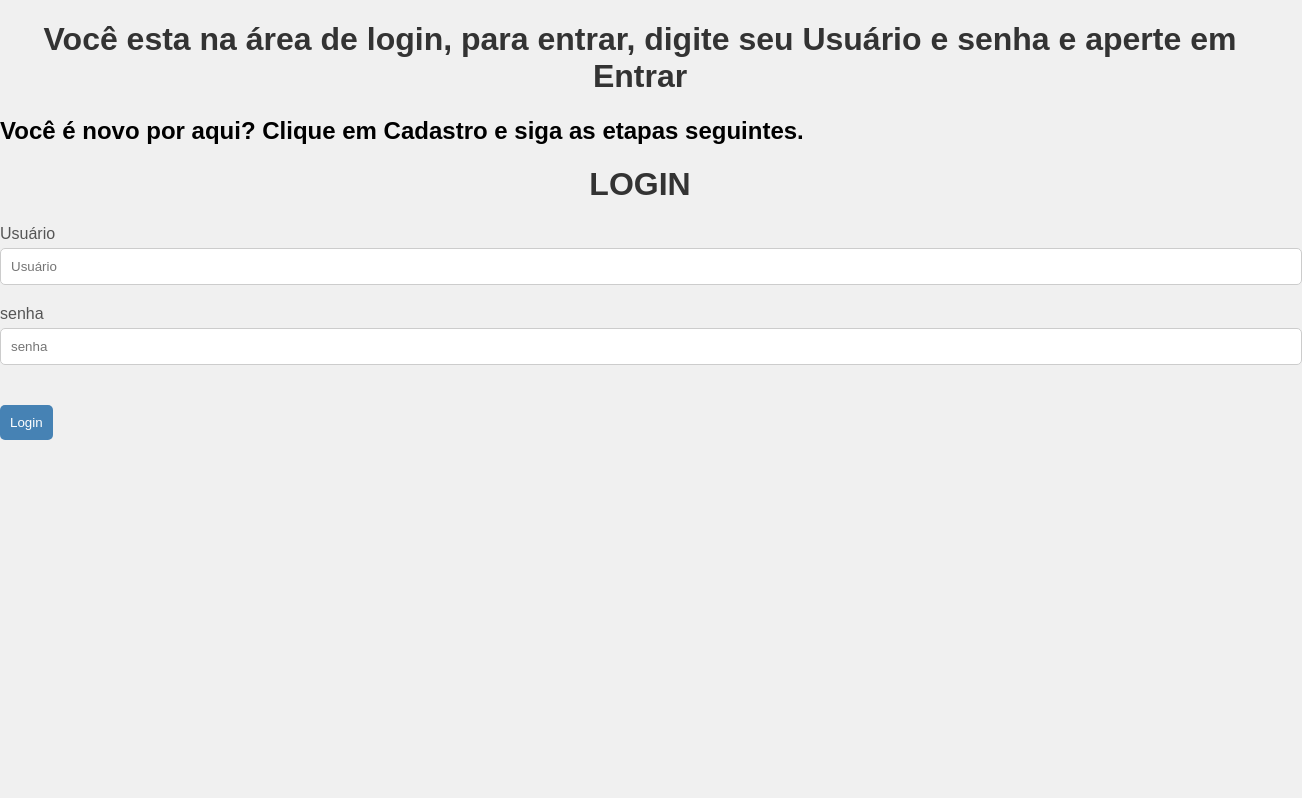
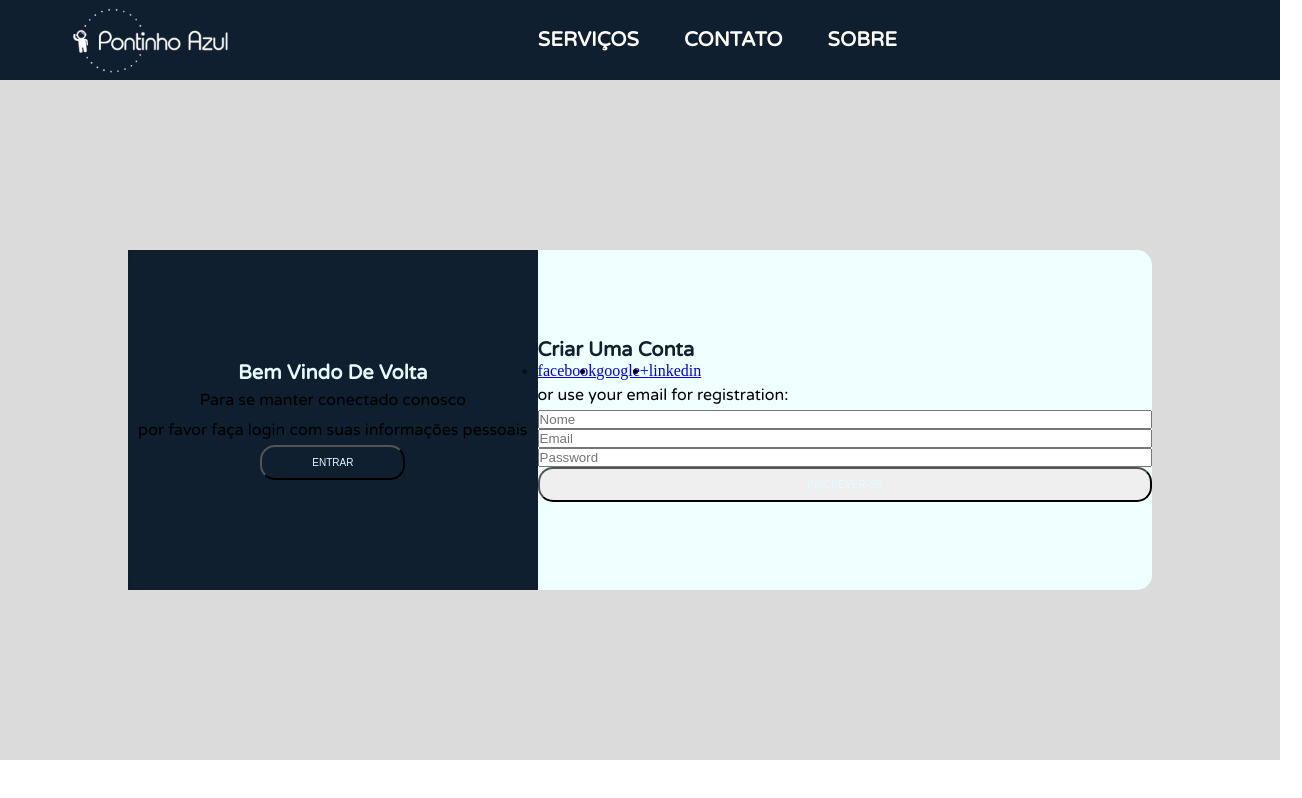
Before and after one commit to LarissaMendesCode/Projeto-BlueTech, a plain HTML site: page BlueTech/Login.html in a window 1280 px wide. Shown: the whole page, 1302 px wide, since content can reach past the window. Drawn offline with Linux system fonts and the light colour scheme.

Commit message:
atualização - JF

```diff
--- a/BlueTech/Login.html
+++ b/BlueTech/Login.html
@@ -1,33 +1,95 @@
 <!DOCTYPE html>
-<html lang="pt-BR">
+<html lang="pr-bt" class="html-login">
+
 <head>
     <meta charset="UTF-8">
     <meta name="viewport" content="width=device-width, initial-scale=1.0">
-    <title>Login</title>
-    <link rel="stylesheet" href="estilos.css" />
+    <title>Clínica Pontinho Azul</title>
+
+    <link rel="stylesheet" href="css/estilos_JF.css">
+
+    <link rel="shortcut icon" type="imagex/png" href="Imagens/ícone.png">
+
+    <link rel="preconnect" href="https://fonts.googleapis.com">
+    <link rel="preconnect" href="https://fonts.gstatic.com" crossorigin>
+    <link href="https://fonts.googleapis.com/css2?family=Comfortaa:wght@300..700&family=Varela+Round&display=swap" rel="stylesheet">
+
 </head>
-<body class="fundo_telaLogin">
-    <div class="main-login">
-        <div class="left-login">
-            <h1 class="texto-entrada">Você esta na área de login, para entrar, digite seu Usuário e senha e aperte em Entrar</h1>
-            <h2>Você é novo por aqui? Clique em Cadastro e siga as etapas seguintes.</h2>
+<body class="body-login">
+    <header id="header-login" class="header">
+        <div class="conteiner">
+            <div class="flex">
+
+                <a class="link-logo" href="Home.html">
+                    <img class="imd_logo" src="Imagens/Pontinho-Azul-11-3_01.png" alt="Logo pontinho azul">
+                </a>
+
+                <nav>
+                    <ul>
+                        <li><a href="#">SERVIÇOS</a></li>
+                        <li><a href="#">CONTATO</a></li>
+                        <li><a href="#">SOBRE</a></li>
+                    </ul>
+                </nav>
+
+                <div class="btm-login-no">
+                </div>
+
+            </div>
         </div>
-        <div class="right-login">
-            <div class="card-login">
-                <H1>LOGIN</H1>
-                <div class="textfiel">
-                    <label for="usuario">Usuário</label>
-                    <input type="text" name="usuario" placeholder="Usuário">
-                </div>
-                <div class="textfiel">
-                    <label for="Senha">senha</label>
-                    <input type="password" name="senha" placeholder="senha">
-                </div>
-                <button class="btn-login">Login</button>
-            </div>
+    </header>
 
-        </div>
-
-    </div>
+        <div class="conteiner-card">
+            <div class="content first-content">
+                <div class="first-column">
+                    <h2 class="title">Bem vindo de volta</h2>
+                    <p class="description">Para se manter conectado conosco</p>
+                    <p class="description">por favor faça login com suas informações pessoais</p>
+                    <button class="btn btn-primary">Entrar</button>
+                </div><!-- first-column -->
+                <div class="second-column">
+                    <h2 class="title title-Color-azulbase">Criar uma conta</h2>
+                    <div class="social-media">
+                        <ul class="list-socialmidia">
+                            <li><a href="#">facebook</a></li>
+                            <li><a href="#">google+</a></li>
+                            <li><a href="#">linkedin</a></li>
+                        </ul>
+                    </div><!-- social-media -->
+                    <p class="description">or use your email for registration:</p>
+                    <form action="form" class="form-etrar-cadastrar">
+                        <input type="text" placeholder="Nome">
+                        <input type="email" placeholder="Email">
+                        <input type="password" placeholder="Password">
+                        <button class="btn">Inscrever-se</button>
+                    </form>
+                </div><!-- second-column -->
+            </div><!-- content firdt-content -->
+            <div class="content second-content">
+                <div class="first-column">
+                    <h2 class="title">Olá, amigo(a)!</h2>
+                    <p class="description">Insira seus dados pessoais</p>
+                    <p class="description">e comece a jornada conosco</p>
+                    <button class="btn">Inscrever-se</button>
+                </div><!-- first-column -->
+                <div class="second-column">
+                    <h2 class="title">fazer login</h2>
+                    <div class="social-media">
+                        <ul class="list-socialmidia">
+                            <li><a href="#">facebook</a></li>
+                            <li><a href="#">google+</a></li>
+                            <li><a href="#">linkedin</a></li>
+                        </ul>
+                    </div><!-- social-media -->
+                    <p class="description">ou use sua conta:</p>
+                    <form action="form">
+                        <input type="email" placeholder="Email">
+                        <input type="password" placeholder="Password">
+                        <a href="#">Esqueceu sua senha</a>
+                        <button class="btn btn-primary">Entrar</button>
+                    </form>
+                </div><!-- second-column -->
+            </div><!-- content second-content -->
+        </div><!-- conteiner-card -->
 </body>
 </html>
--- /dev/null
+++ b/BlueTech/css/estilos_JF.css
@@ -0,0 +1,235 @@
+*{
+    margin: 0;
+    padding: 0;
+    box-sizing: border-box;
+}
+
+:root{
+    --global-color-azul-extra-claro:    hsl(189, 100%, 95%);
+    --global-color-azul-claro:          rgb(30, 140, 255);
+    --global-color-azul-escuro:         rgba(4, 19, 36, 0.95);
+    --global-color-fundo:               azure;
+}
+
+body{
+    width: 100%;
+}
+
+.varela-round-regular {
+    font-family: "Varela Round", sans-serif;
+    font-weight: 400;
+    font-style: normal;}
+
+.html-home{
+    height: 300vh;
+    min-width: 545px;}
+
+.html-login{
+    max-height: 90vh;
+    min-width: 545px;}
+
+.conteiner{
+    max-width: 1280px;
+    height: 100%;
+    margin: auto;
+    padding: 0px 5%;}
+
+.flex{
+    height: 100%;
+    display: flex;
+    align-items: center;
+    justify-content: space-between;}
+
+#header-login{
+    background-color:var(--global-color-azul-escuro);
+    padding: 10px 10px;}
+
+#header-login a{
+    color:rgb(255, 255, 255);}
+
+#header-home{
+    width: 100%;
+    height: 80px;
+    padding: 5px 10px;
+    position: fixed;
+    top: 0;
+    left: 0;
+    background-color: var(--global-color-azul-claro);
+    transition: 0.5s;
+    box-shadow: 2px 5px 10px rgba(56, 56, 56, 0.479);}
+
+#header-login{
+    width: 100%;
+    height: 80px;
+    padding: 5px 10px;
+    box-shadow: 2px 5px 10px rgba(56, 56, 56, 0.479);}
+
+#header-home.rolagem{
+    background-color: var(--global-color-azul-escuro);
+    padding: 10px 10px;}
+
+#header-home.rolagem a{
+    color:rgb(255, 255, 255);}
+
+header div, header div div, header div div a{
+    height: 100%;}
+
+header div div a img{
+    height: 100%;}
+
+header div{
+    height: 100%;}
+
+header ul{
+    font-family: "Varela Round", sans-serif;
+    font-size: 15pt;
+    font-weight: bold;
+    list-style-type: none;}
+
+header ul li{
+    display: inline-block;
+    margin: 0 20px;}
+
+header ul li a{
+    color: rgb(0, 48, 136);
+    text-decoration: none;
+    position: relative;}
+
+nav a::after{
+    content: " ";
+    width: 0%;
+    height: 2px;
+    border-radius: 2px;
+    background-color: var(--global-color-fundo);
+    position: absolute;
+    bottom: 0px;
+    left: 0px;
+    transition: 0.3s;}
+
+nav a:hover::after{
+    width: 100%;}
+
+.btm-login a{
+    display: flex;
+    align-items: center;
+    text-decoration: none;}
+
+.btm-login button{
+    font-family: "Varela Round", sans-serif;
+    font-size: large;
+    font-weight: bold;
+    width: 120px;
+    height: 60%;
+    border: 0;
+    border-radius: 5px;
+    background-color: var(--global-color-fundo);
+    color: var(--global-color-azul-escuro);
+    cursor: pointer;
+    transition: .2s;}
+
+.btm-login-no{
+    width: calc(".btm-login butoon");}
+
+#home-main{
+    height: 100vh;
+    margin-top: 12vh;
+    background-position: center;
+    background-repeat: no-repeat;
+    background-size: cover;
+    background-image: linear-gradient(rgb(0, 0, 0, 0),rgb(125, 225, 255),rgba(0, 0, 0, 0));}
+
+.conteiner-card{
+    width: 100vw;
+    height: 85vh;
+    display: flex;
+    justify-items: center;
+    align-items: center;
+    background-color:rgb(219, 219, 219);
+}
+.content{
+    margin: auto;
+    width: 80%;
+    height: 50%;
+    background-color:var(--global-color-fundo);
+    border-radius: 15px;
+    display: flex;
+    justify-content: space-between;
+    align-items: center;
+    position: relative;
+}
+
+.content::before{
+    content: " ";
+    position: absolute;
+    background-color: var(--global-color-azul-escuro);
+    width: 40%;
+    height: 100%;
+
+}
+
+.title{
+    color: var(--global-color-azul-extra-claro);
+    font-family: "Varela Round", sans-serif;
+    font-size: 15pt;
+    font-weight: bold;
+    text-transform: capitalize;
+}
+
+.title-Color-azulbase{
+    color:var(--global-color-azul-escuro);
+}
+
+.description{
+    font-family: "Varela Round", sans-serif;
+    font-size: 14;
+    font-weight: 300;
+    line-height: 30px;
+}
+
+.first-content{
+    display: flex;
+}
+
+.first-column{
+    width: 40%;
+    text-align: center;
+    flex: 1 0 initial;
+    z-index: 10;
+}
+
+.second-column{
+    flex: 2 0 auto;
+}
+
+.list-socialmidia{
+    display: flex;
+}
+
+.form-etrar-cadastrar{
+    display: flex;
+    flex-direction: column;
+}
+
+.second-content{
+    position: absolute;
+    display: none;
+}
+
+.btn{
+    border-radius: 15px;
+    text-transform: uppercase;
+    color: var(--global-color-azul-extra-claro);
+    font-size: 10px;
+    padding: 10px 50px;
+    cursor: pointer;
+}
+
+.btn-primary{
+    background-color: transparent;
+    border: 3px solid --global-color-azul-extra-claro;
+}
+
+.btn-primary:hover{
+    background-color: var(--global-color-azul-extra-claro);
+    color: var(--global-color-azul-escuro);
+}
--- /dev/null
+++ b/BlueTech/js/menu.js
@@ -0,0 +1,5 @@
+
+window.addEventListener("scroll", function(){
+    let header = this.document.querySelector('#header-home')
+    header.classList.toggle('rolagem', window.scrollY > 0)
+})
```
Also changed, not shown: BlueTech/Home.html (added, +51 -0 lines), BlueTech/Imagens/Pontinho-Azul-11-3_01.png (added), BlueTech/Imagens/ícone.png (added).
